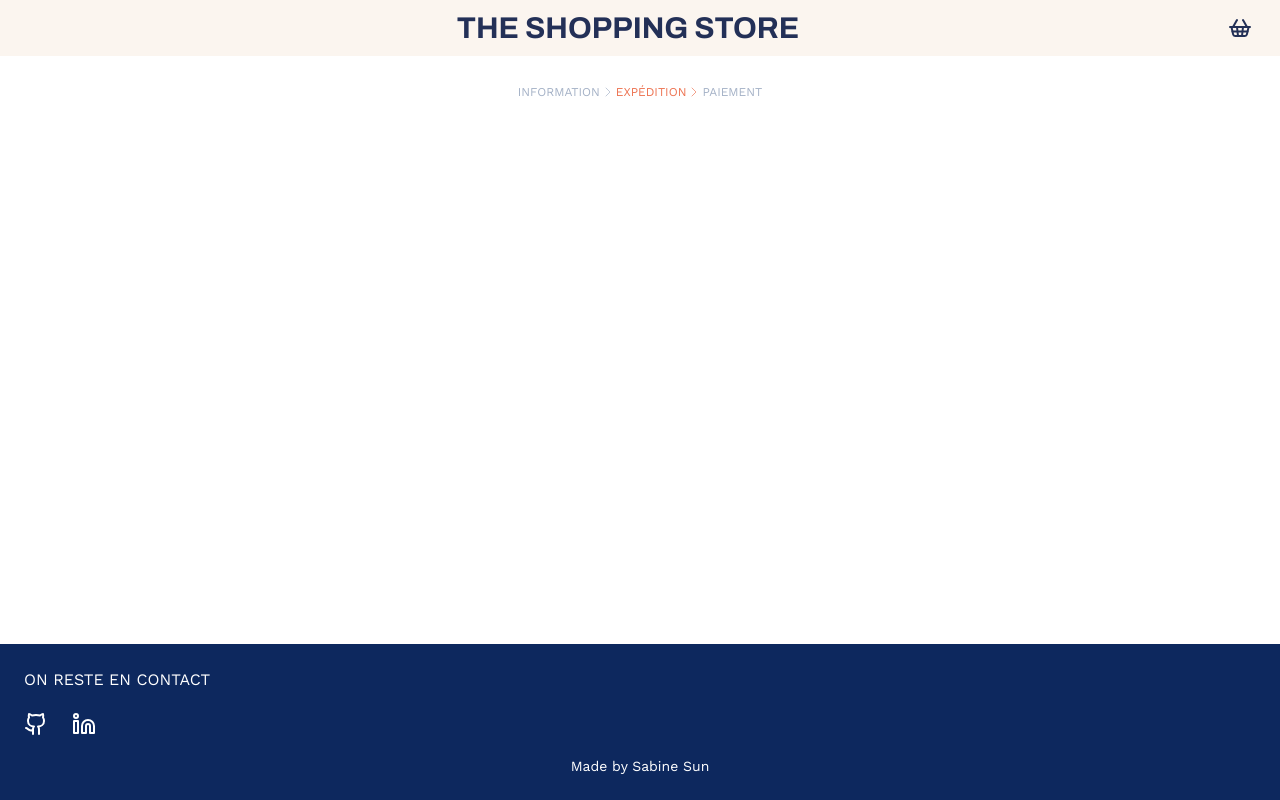
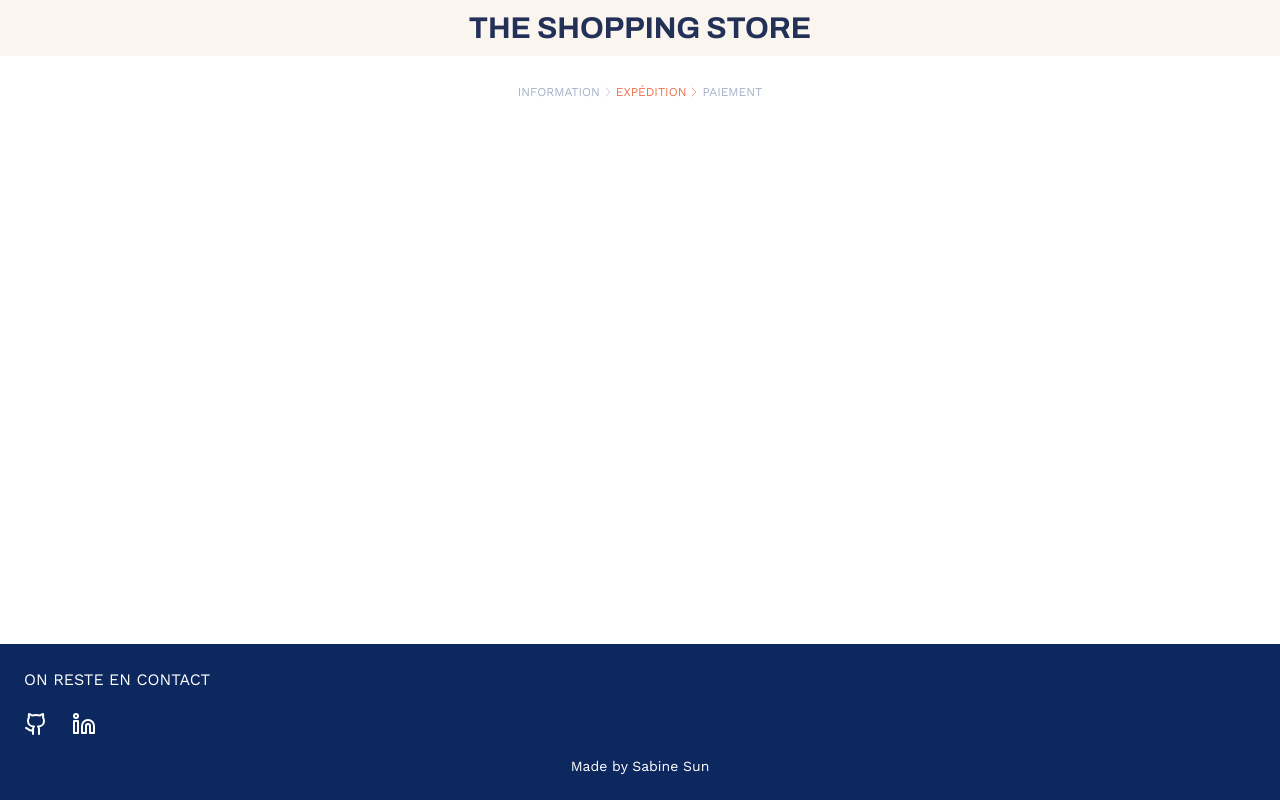
Before and after one commit to sabinesun/shopping, a Next.js app: page /checkout/shipping in a window 1280 px wide. Built offline with nearby package versions, Linux system fonts and the light colour scheme.

Commit message:
fix(frontend): no basket in checkout page

```diff
--- a/components/navbar.tsx
+++ b/components/navbar.tsx
@@ -34,12 +34,19 @@ export const Navbar = ({ deleteBasket }: NavbarProps) => {
   Array.from(basket.products.values()).map(
     (item) => (totalPrice += Number(item.price) * item.quantity),
   );
+
+  const checkoutPath = [
+    "/checkout/shipping",
+    "/checkout/information",
+    "/checkout/payment",
+  ];
+
   return (
     <header className="bg-secondBackground flex flex-row items-center px-7 py-2.5">
       <Typography variant="h1" className="w-full text-center">
         The shopping store
       </Typography>
-      {router.pathname !== "/checkout" && (
+      {!checkoutPath.includes(router.pathname) && (
         <Sheet>
           <SheetTrigger className="flex items-center">
             <ShoppingBasket />
```
